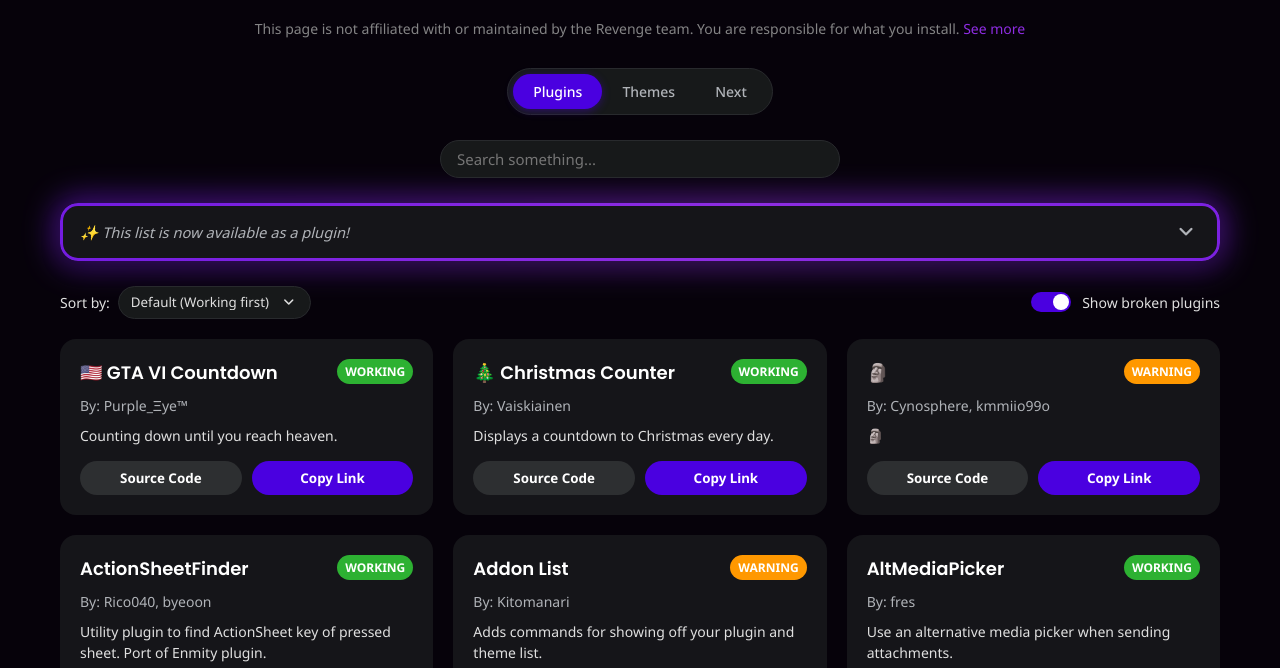
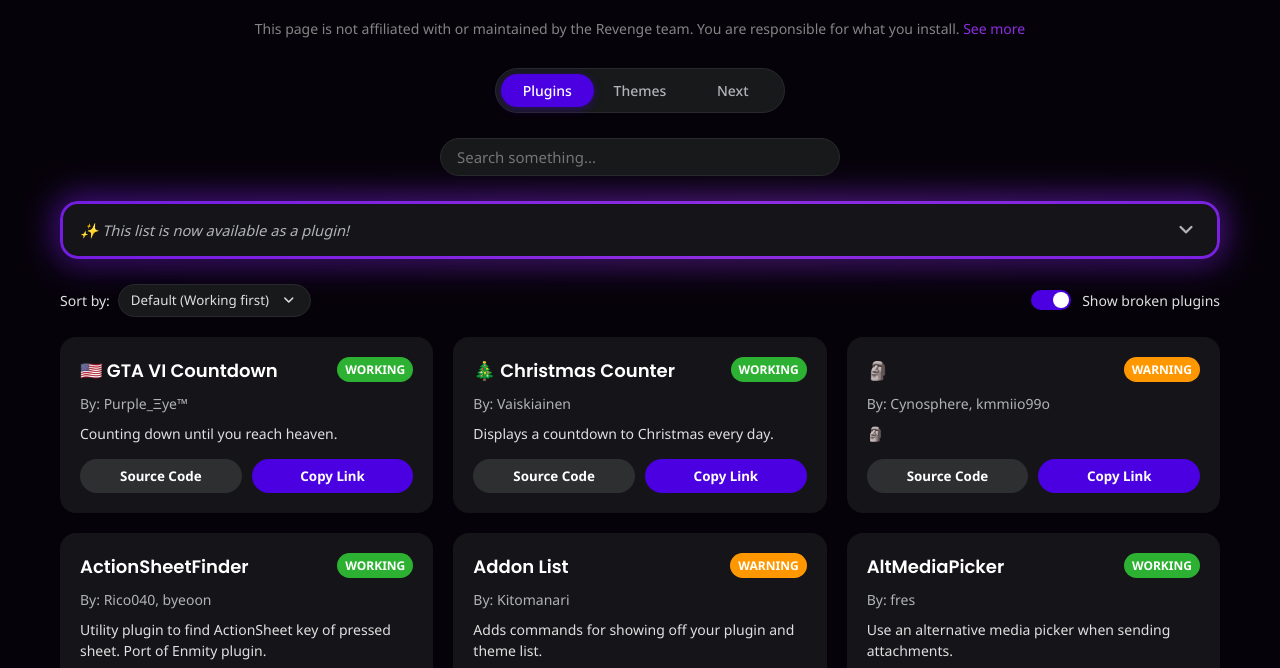
Before and after one commit to Purple-EyeZ/Plugins-List, a website built with Vite: page src/index.html in a window 1280 px wide. Shown: the part 132-800 px from the top of the page. Built offline with nearby package versions, Linux system fonts and the light colour scheme.

Commit message:
style: update main nav layout

```diff
--- a/src/styles.css
+++ b/src/styles.css
@@ -423,7 +423,9 @@ h1 img {
 }
 
 .main-nav ul {
-	display: flex;
+	display: grid;
+	grid-auto-flow: column;
+	grid-auto-columns: 1fr;
 	list-style: none;
 	margin: 0;
 	padding: 5px;
@@ -433,13 +435,14 @@ h1 img {
 }
 
 .main-nav li a {
-	padding: 8px 20px;
+	padding: 7px 20px;
 	text-decoration: none;
 	color: var(--color-text-secondary);
 	border-radius: var(--radius-button);
 	font-weight: 500;
 	transition: all 0.2s ease-in-out;
 	display: block;
+	text-align: center;
 }
 
 .main-nav li.active a {
```
